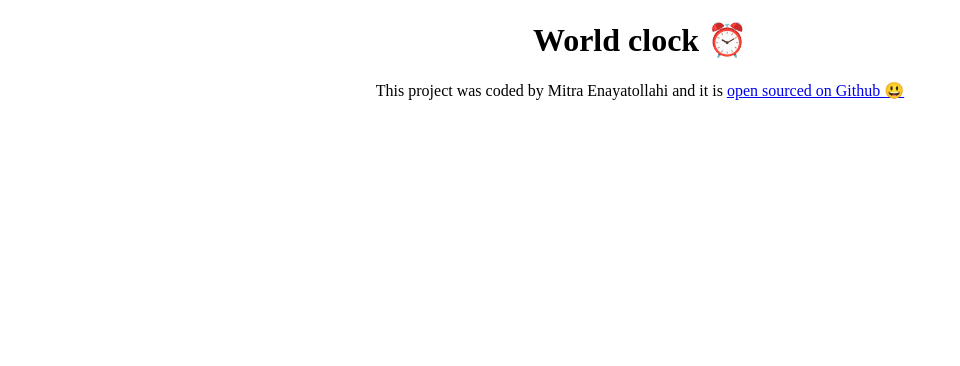
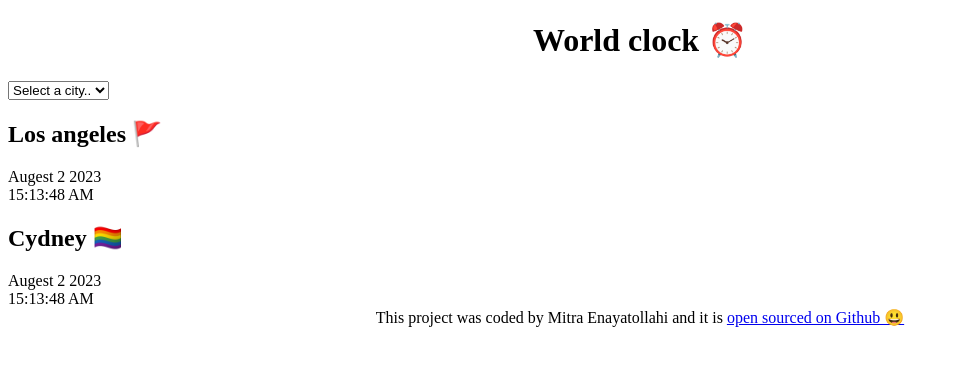
Before and after one commit to Mitra-rk/world_clock_project, a plain HTML site: page index.html in a window 1280 px wide. Shown: the whole page, without its empty margins (0-960 px from the left). Drawn offline with Linux system fonts and the light colour scheme.

Commit message:
added html

```diff
--- a/index.html
+++ b/index.html
@@ -8,7 +8,29 @@
     <title>World clock project 👌Mitra Enayatollahi</title>
   </head>
   <body>
-    <h1>World clock ⏰</h1>
+    <div class="container">
+      <h1>World clock ⏰</h1>
+
+      <select name="" id="">
+        <option value="">Select a city..</option>
+        <option value="">Lisbon</option>
+        <option value="">Tehran</option>
+        <option value="">Shiraz</option>
+      </select>
+
+      <div class="city">
+        <h2>Los angeles 🚩</h2>
+        <div class="date">Augest 2 2023</div>
+        <div class="time">15:13:48 AM</div>
+      </div>
+
+      <div class="city">
+        <h2>Cydney 🏳️‍🌈</h2>
+        <div class="date">Augest 2 2023</div>
+        <div class="time">15:13:48 AM</div>
+      </div>
+    </div>
+
     <footer>
       This project was coded by Mitra Enayatollahi and it is
       <a href="https://github.com/Mitra-rk/world_clock_project" target="_blank"
```
